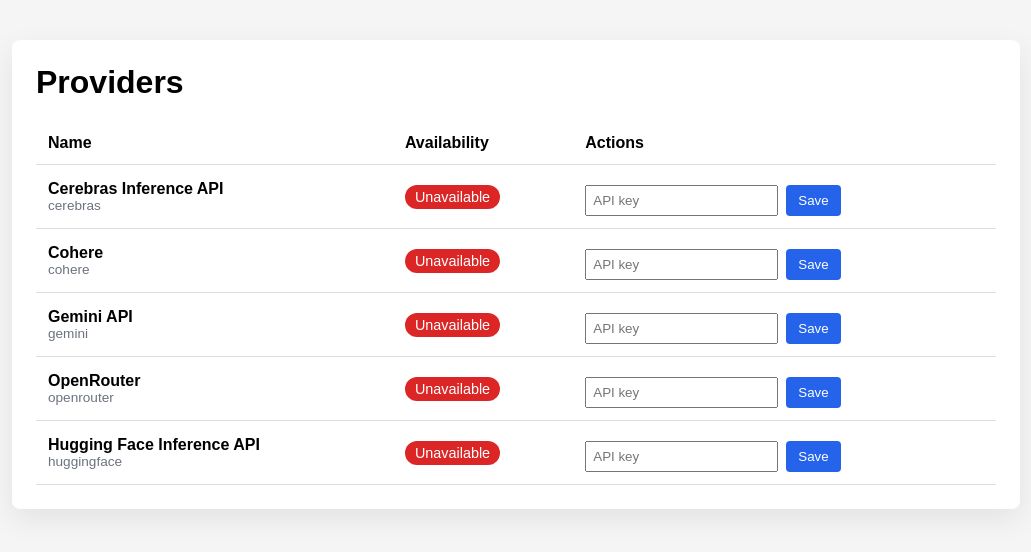
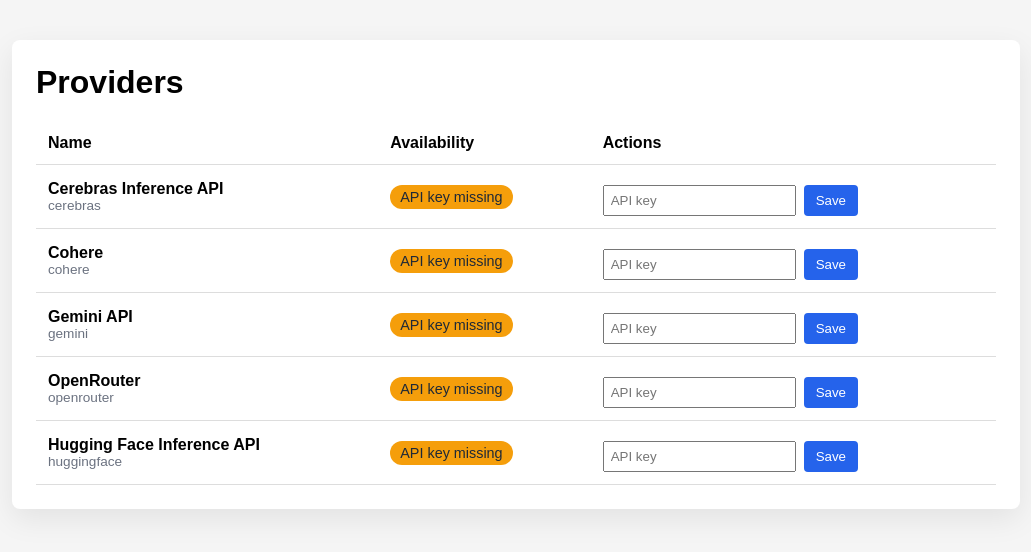
Before and after one commit to ViktorScheplyagin/trial_api_orchestrator, a FastAPI app: page / in a window 1280 px wide. Shown: the top 552 px of the page, without its empty margins (124-1155 px from the left). Run offline with FastAPI, Linux system fonts and the light colour scheme.

Commit message:
add provider status "API key missing" to divide it from the common "Unavailable" status

```diff
--- a/app/router/selector.py
+++ b/app/router/selector.py
@@ -23,8 +23,12 @@
     credential: Optional[ProviderCredential]
 
     @property
+    def has_api_key(self) -> bool:
+        return bool(self.credential and self.credential.api_key)
+
+    @property
     def is_available(self) -> bool:
-        if not self.credential or not self.credential.api_key:
+        if not self.has_api_key:
             return False
         if self.credential.last_error:
             return False
--- a/app/static/css/styles.css
+++ b/app/static/css/styles.css
@@ -69,6 +69,11 @@
     background-color: #dc2626;
 }
 
+.badge-amber {
+    background-color: #f59e0b;
+    color: #1f2937;
+}
+
 .provider-name {
     font-weight: 600;
 }
--- a/app/templates/providers.html
+++ b/app/templates/providers.html
@@ -26,6 +26,8 @@
                     <td>
                         {% if state.is_available %}
                         <span class="badge badge-green">Available</span>
+                        {% elif not state.has_api_key %}
+                        <span class="badge badge-amber">API key missing</span>
                         {% else %}
                         <span class="badge badge-red">Unavailable</span>
                         {% if state.credential and state.credential.last_error %}
```
Also changed, not shown: README.md.
